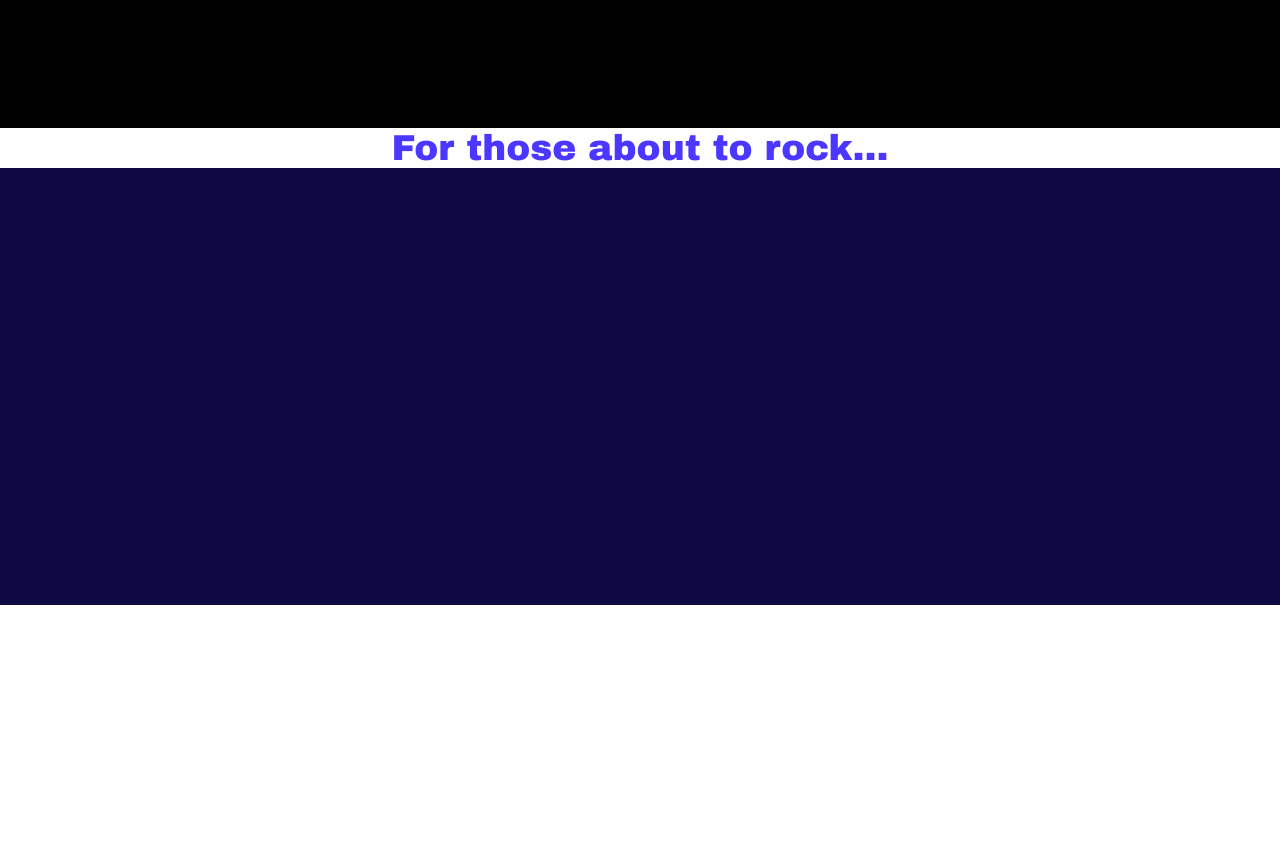
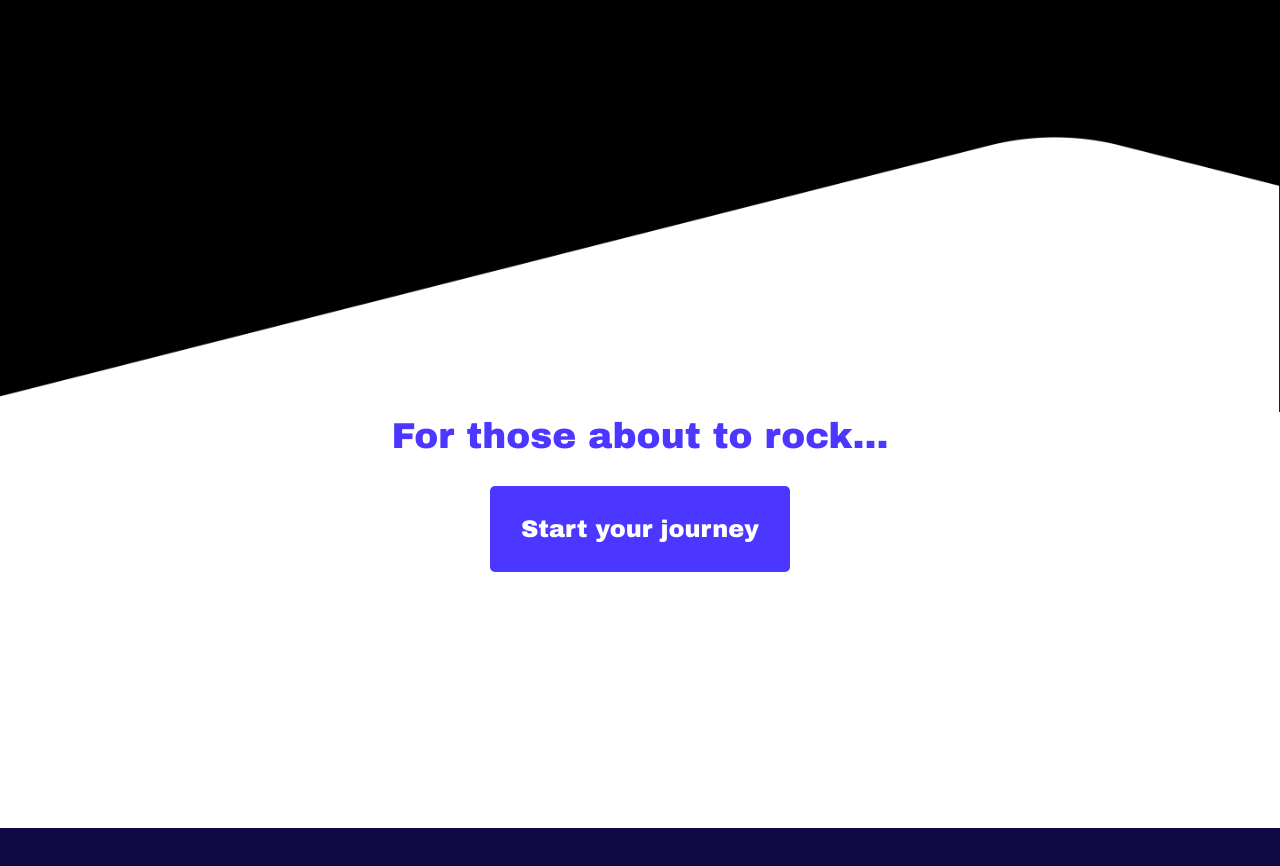
Before and after one commit to nvisal1/Stringtheory-Client, a React (Create React App) app: page / in a window 1280 px wide. Shown: the part 2888-3754 px from the top of the page. Before the commit the page ends 3493 px from the top, so only its background shows below. Built offline with nearby package versions, Linux system fonts and the light colour scheme.

Commit message:
create home page action section

```diff
--- a/src/components/home/home.css
+++ b/src/components/home/home.css
@@ -26,7 +26,17 @@
     text-align: center;
 }
 
+.home__action {
+    height: 700px;
+    background-color: white;
+}
+
 .home__action__title {
+    text-align: center;
+    margin-bottom: 30px;
+}
+
+.home__action__button {
     text-align: center;
 }
 
--- a/src/components/home/home.tsx
+++ b/src/components/home/home.tsx
@@ -2,12 +2,14 @@ import React from 'react';
 import './home.css';
 import header from '../shared/images/header.png';
 import body from '../shared/images/home-body-background.png';
+import bottom from '../shared/images/home-body-background-bottom.png';
 import VideoPlayer from './components/header/video-player/video-player';
 import TextDisplay from './components/header/text-display/text-display';
 import Text from '../shared/components/text/text';
 import Footer from './components/footer/footer';
 import Lottie from 'react-lottie'
 import animationData from '../shared/animations/animation-w400-h400.json';
+import Button from '../shared/components/button/button';
 
 const HEADER_TEXT = {
     heading: 'Behold Electric Guitar',
@@ -18,8 +20,12 @@ const HEADER_TEXT = {
 const BODY_TEXT = {
     display: 'Learn electric guitar the right way',
     footnote: 'Works With Footnote',
-    footnoteDescription: 'Use Footnote to play along with Stringtheory Lessons. Lorem ipsum dolor sit amet consectetur adipisicing elit. Facere debitis consequuntur perspiciatis et perferendis commodi, architecto sequi asperiores, nam ad incidunt ab aliquid quae deserunt ut eveniet quas, voluptates quaerat?',
+    footnoteDescription: 'Use Footnote to play along with Stringtheory Lessons. Lorem ipsum dolor sit amet consectetur adipisicing elit. Facere debitis consequuntur perspiciatis et perferendis commodi, architecto sequi asperiores, nam ad incidunt ab aliquid quae deserunt ut eveniet quas, voluptates quaerat? Lorem ipsum dolor sit amet consectetur adipisicing elit. Facere debitis consequuntur perspiciatis et perferendis commodi, architecto sequi asperiores, nam ad incidunt ab aliquid quae deserunt ut eveniet quas, voluptates quaerat?',
     action: 'For those about to rock...',
+}
+
+const ACTION_TEXT = {
+    button: 'Start your journey',
 }
 
 const defaultOptions = {
@@ -106,11 +112,25 @@ const Home: React.FC = () => {
                 </div>
             </div>
             <div className='home__action'>
+                <img
+                    className='home__body__image'
+                    src={bottom}
+                />
                 <div className='home__action__title'>
                     <Text
                         text={BODY_TEXT.action}
                         color='#4B37FF'
                         fontSize={36}
+                    />
+                </div>
+                <div className='home__action__button'>
+                    <Button
+                        text={ACTION_TEXT.button}
+                        height={86}
+                        width={300}
+                        backgroundColor='#4B37FF'
+                        fontColor='white'
+                        fontSize={24}
                     />
                 </div>
             </div>
```
Also changed, not shown: src/components/shared/images/home-body-background-bottom.png (added).
